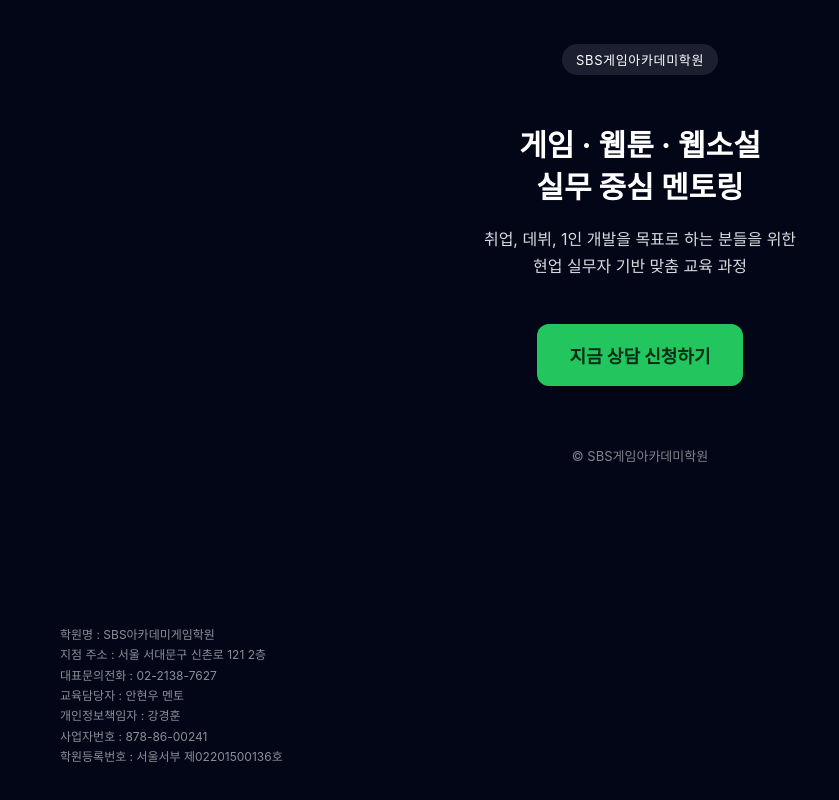
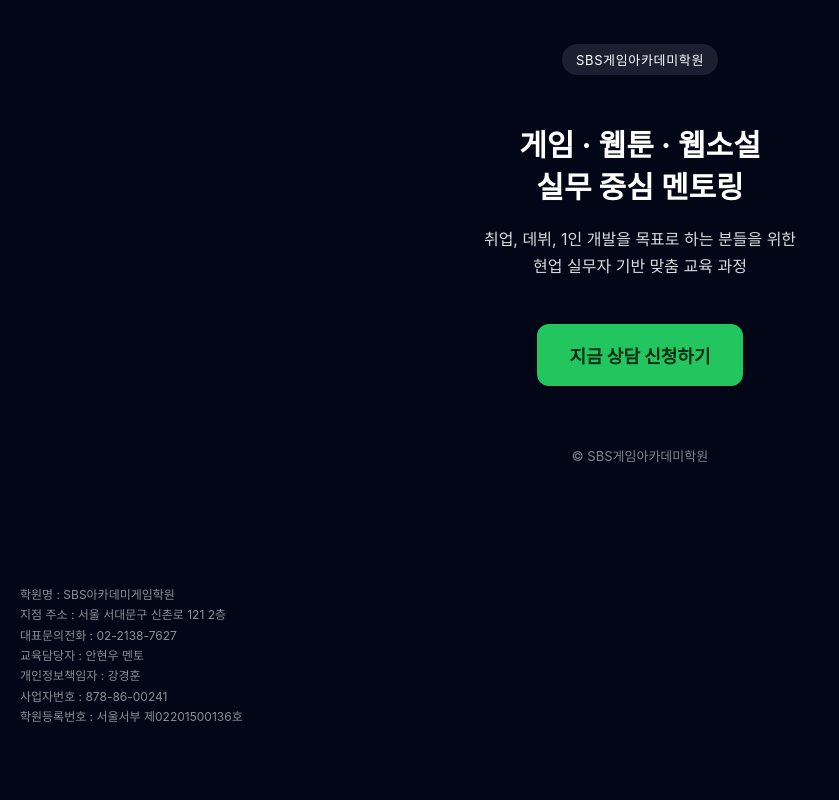
Before and after one commit to sbsgamemaker/sbsgamemaker.github.io, a plain HTML site: page index.html in a window 1280 px wide. Shown: the part 2067-2867 px from the top of the page, without its empty margins (0-839 px from the left). After the commit the page ends 2835 px from the top, so only its background shows below. Drawn offline with Linux system fonts and the light colour scheme.

Commit message:
Update index.html

```diff
--- a/index.html
+++ b/index.html
@@ -121,11 +121,10 @@
       opacity: 0.5;
     }
 
-    /* ===== 하단 학원 정보 (스크롤 맨 아래) ===== */
+    /* ===== 페이지 맨 아래 왼쪽 하단 학원 정보 ===== */
     .footer-info {
-      max-width: 1200px;
-      margin: 80px auto 40px;
-      padding: 0 20px;
+      width: 100%;
+      padding: 40px 20px 40px 20px;
       font-size: 12px;
       line-height: 1.7;
       color: rgba(255, 255, 255, 0.55);
@@ -208,7 +207,7 @@
     </div>
   </div>
 
-  <!-- 🏫 페이지 맨 아래 학원 정보 -->
+  <!-- 🏫 맨 아래 왼쪽 하단 정보 -->
   <div class="footer-info">
     학원명 : SBS아카데미게임학원<br>
     지점 주소 : 서울 서대문구 신촌로 121 2층<br>
```
